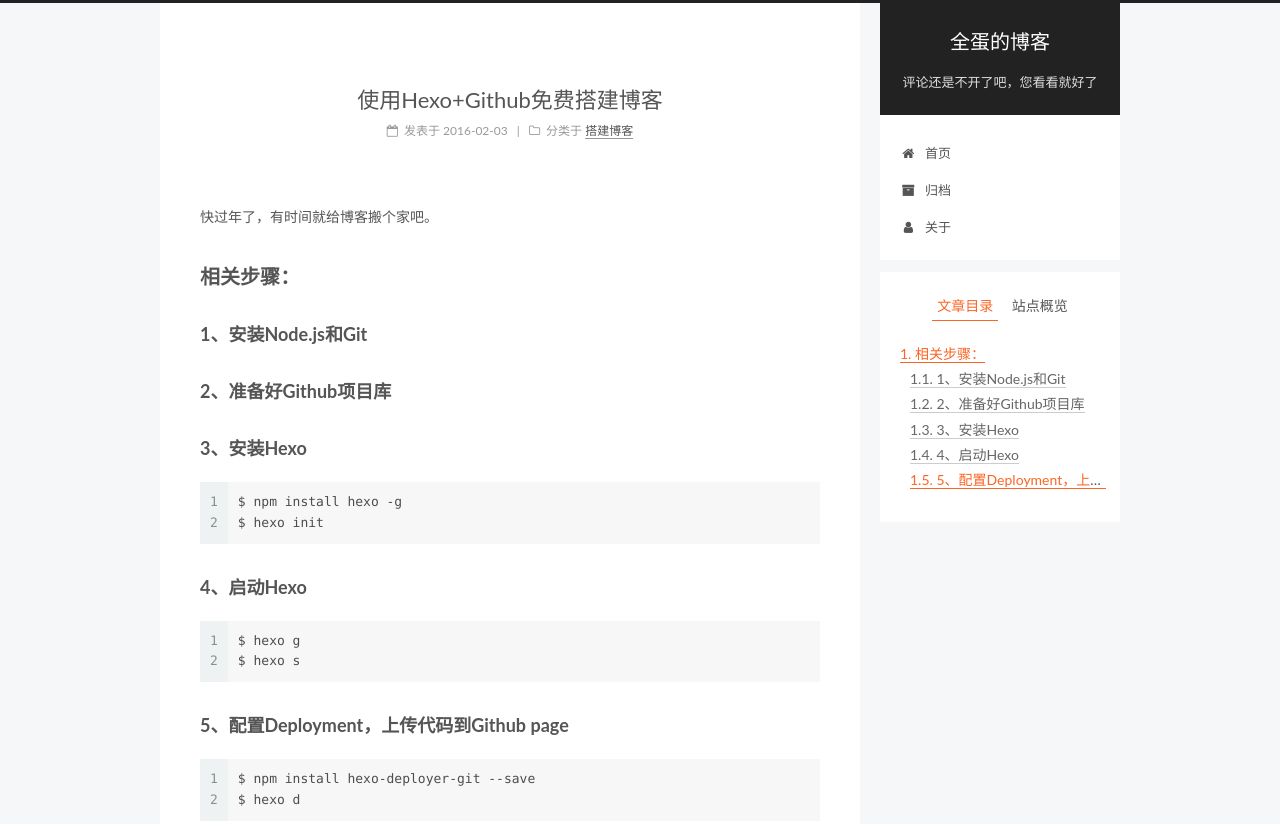
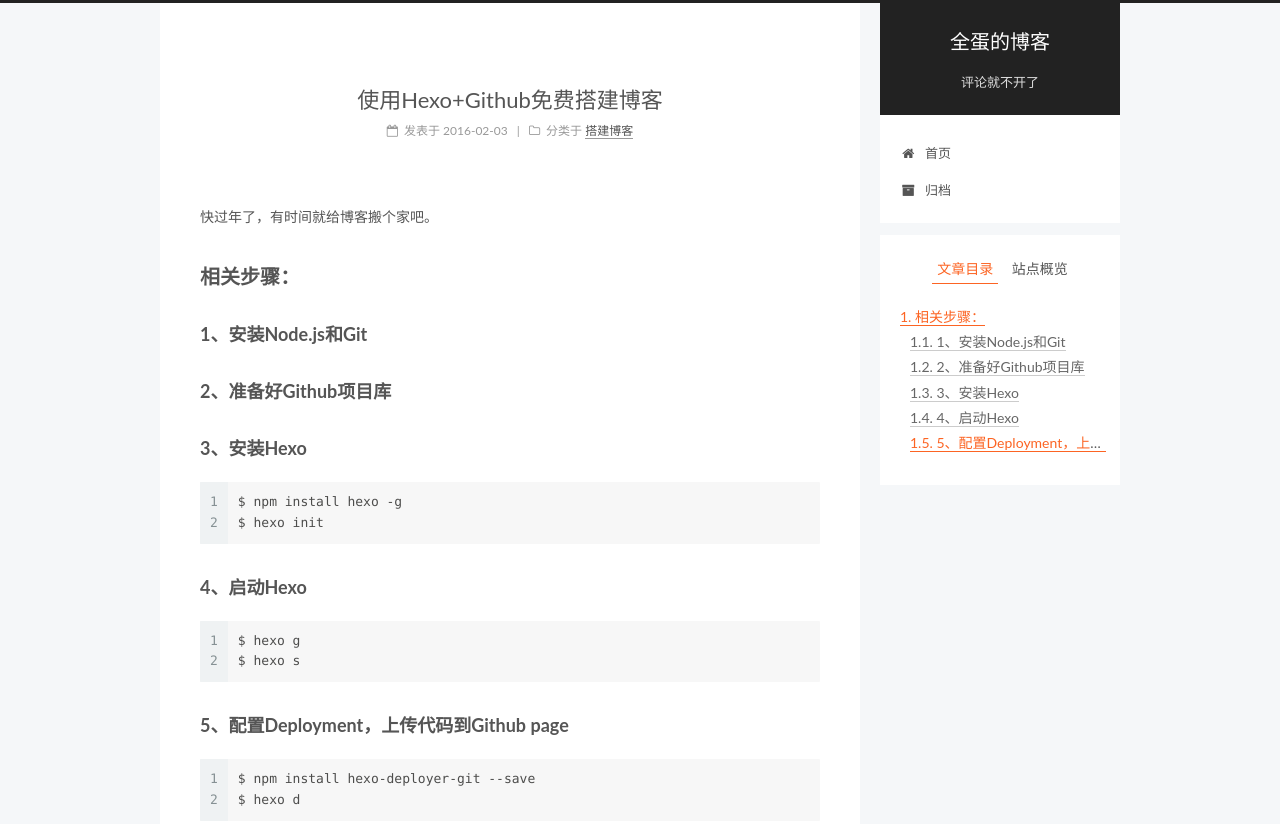
Before and after one commit to fullegg233/-, a plain HTML site: page 2016/02/03/使用Hexo+Github免费搭建博客/index.html in a window 1280 px wide. Shown: the top 824 px of the page. Drawn offline with Linux system fonts and the light colour scheme.

Commit message:
Site updated: 2018-02-28 20:41:31

```diff
--- a/2016/02/03/使用Hexo+Github免费搭建博客/index.html
+++ b/2016/02/03/使用Hexo+Github免费搭建博客/index.html
@@ -161,7 +161,7 @@
       </a>
     </div>
 
-        <p class="site-subtitle">评论还是不开了吧，您看看就好了</p>
+        <p class="site-subtitle">评论就不开了</p>
 
   </div>
 
@@ -197,16 +197,6 @@
               <i class="menu-item-icon fa fa-fw fa-archive"></i> <br />
 
             归档
-          </a>
-        </li>
-
-
-        <li class="menu-item menu-item-about">
-          <a href="/about/" rel="section">
-
-              <i class="menu-item-icon fa fa-fw fa-user"></i> <br />
-
-            关于
           </a>
         </li>
 
```
Also changed, not shown: 2017/02/05/常见排序算法总结/index.html (+1 -11 lines), about/index.html (+1 -11 lines), archives/2016/02/index.html (+1 -11 lines), archives/2016/index.html (+1 -11 lines), archives/2017/02/index.html (+1 -11 lines), archives/2017/index.html (+1 -11 lines), archives/index.html (+1 -11 lines), categories/index.html (+1 -11 lines), categories/搭建博客/index.html (+1 -11 lines), categories/算法/index.html (+1 -11 lines), index.html (+1 -11 lines), tags/PHP/index.html (+1 -11 lines), tags/algorithm/index.html (+1 -11 lines), tags/github/index.html (+1 -11 lines), 2 more files.
